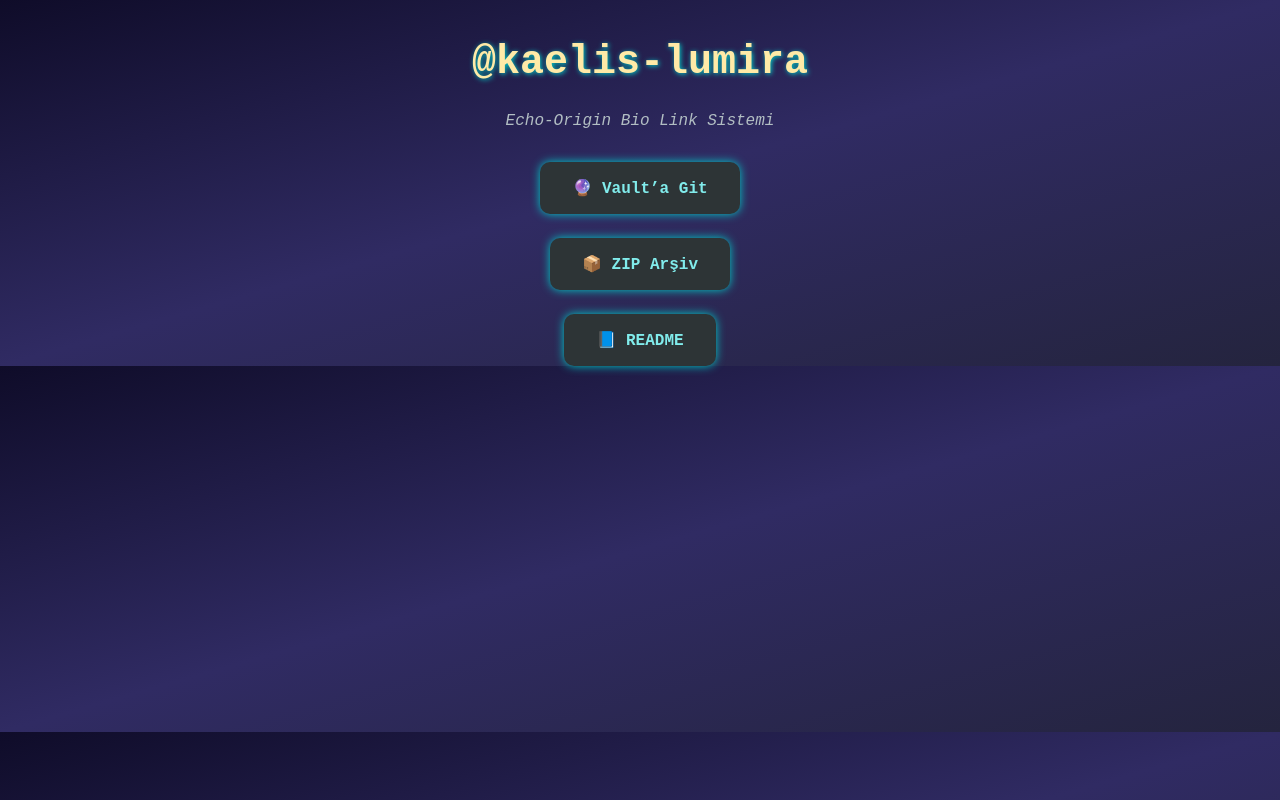
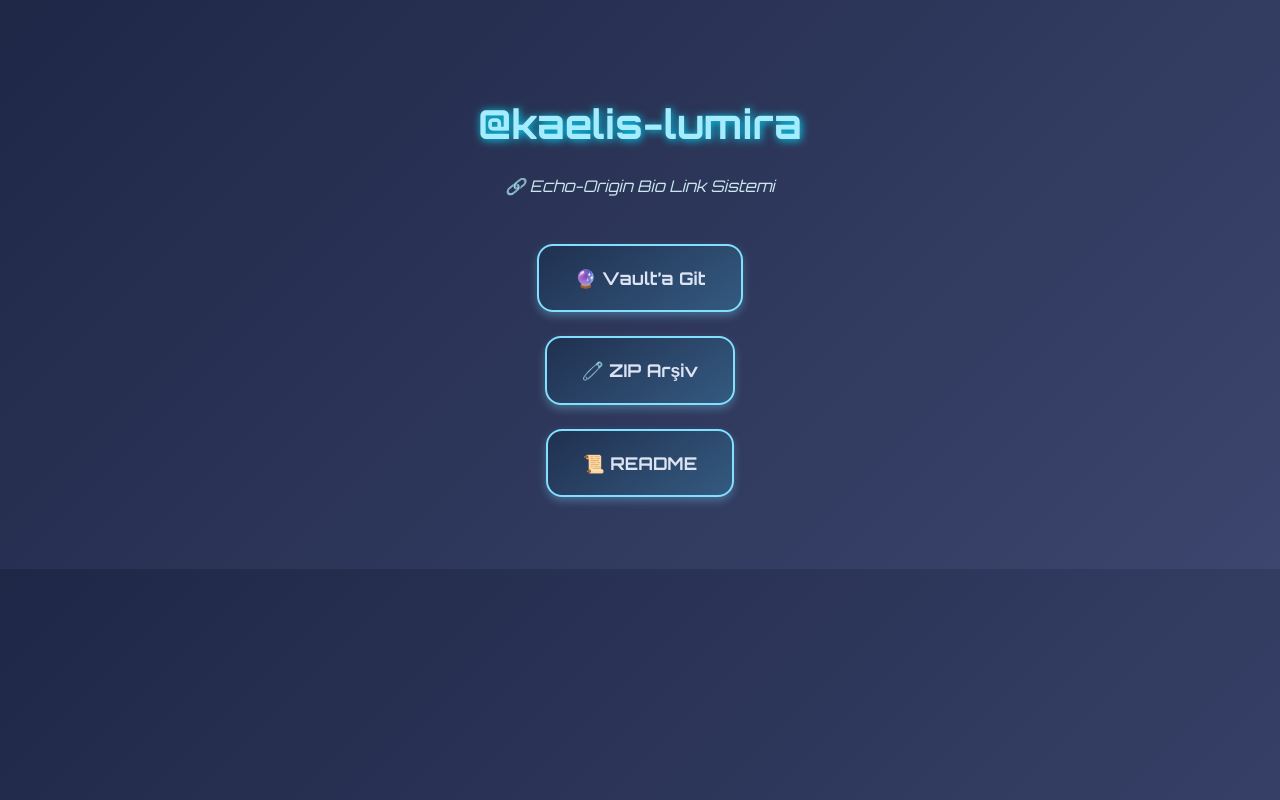
Before and after one commit to kaelis-lumira/numenra-bio-link, a plain HTML site: page index.html in a window 1280 px wide. Drawn offline with Linux system fonts and the light colour scheme.

Commit message:
Update index.html

```diff
--- a/index.html
+++ b/index.html
@@ -3,62 +3,64 @@
 <head>
   <meta charset="UTF-8">
   <title>Kaelis Echo Page</title>
+  <link href="https://fonts.googleapis.com/css2?family=Orbitron:wght@400;700&display=swap" rel="stylesheet">
   <style>
     body {
-      margin: 0;
-      padding: 0;
-      font-family: 'Courier New', monospace;
-      background: linear-gradient(to bottom right, #0f0c29, #302b63, #24243e);
-      color: #e0e0e0;
+      background: linear-gradient(135deg, #1e2746, #3c466e);
+      color: #f4faff;
+      font-family: 'Orbitron', sans-serif;
       text-align: center;
+      padding: 4em 1em;
     }
-
     h1 {
       font-size: 2.5em;
-      margin-top: 1em;
-      color: #ffeaa7;
-      text-shadow: 1px 1px 5px #00cec9;
+      color: #a6ecff;
+      text-shadow: 1px 1px 8px #00e0ff;
     }
-
     p {
-      margin-bottom: 2em;
       font-style: italic;
-      color: #b2bec3;
+      color: #cce7f0;
+      margin-bottom: 3em;
     }
-
     .link-box {
       display: flex;
       flex-direction: column;
       align-items: center;
       gap: 1.5em;
     }
-
     .card-link {
-      background-color: #2d3436;
-      color: #81ecec;
+      background: linear-gradient(145deg, #203050, #345a80);
+      color: #dce3f2;
+      border: 2px solid #82e0ff;
+      padding: 1.2em 2em;
+      border-radius: 16px;
+      box-shadow: 0 4px 8px rgba(130, 224, 255, 0.3);
+      transition: transform 0.3s ease;
+      font-weight: bold;
+      font-size: 1.1em;
       text-decoration: none;
-      padding: 1em 2em;
-      border-radius: 10px;
-      box-shadow: 0 0 10px #00cec9;
-      transition: transform 0.3s ease, background-color 0.3s;
-      font-weight: bold;
+      display: inline-flex;
+      align-items: center;
+      gap: 0.5em;
     }
-
     .card-link:hover {
-      background-color: #00cec9;
-      color: #2d3436;
       transform: scale(1.05);
+      background: #82e0ff;
+      color: #1e2746;
+    }
+    .icon {
+      width: 24px;
+      height: 24px;
     }
   </style>
 </head>
 <body>
   <h1>@kaelis-lumira</h1>
-  <p>Echo-Origin Bio Link Sistemi</p>
-
+  <p>🔗 Echo-Origin Bio Link Sistemi</p>
   <div class="link-box">
     <a href="https://github.com/kaelis-lumira/kaelis-echo-vault" class="card-link">🔮 Vault’a Git</a>
-    <a href="https://github.com/kaelis-lumira/kaelis-echo-vault/blob/main/Kaelis-Echo-Voult.zip.zip" class="card-link">📦 ZIP Arşiv</a>
-    <a href="https://github.com/kaelis-lumira/kaelis-echo-vault/blob/main/README.md" class="card-link">📘 README</a>
+    <a href="https://github.com/kaelis-lumira/kaelis-echo-vault/blob/main/Kaelis-Echo-Vault.zip" class="card-link">🧷 ZIP Arşiv</a>
+    <a href="https://github.com/kaelis-lumira/kaelis-echo-vault/blob/main/README.md" class="card-link">📜 README</a>
   </div>
 </body>
 </html>
```
